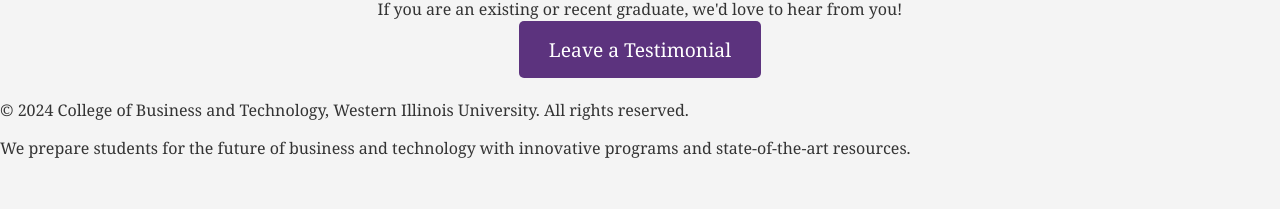
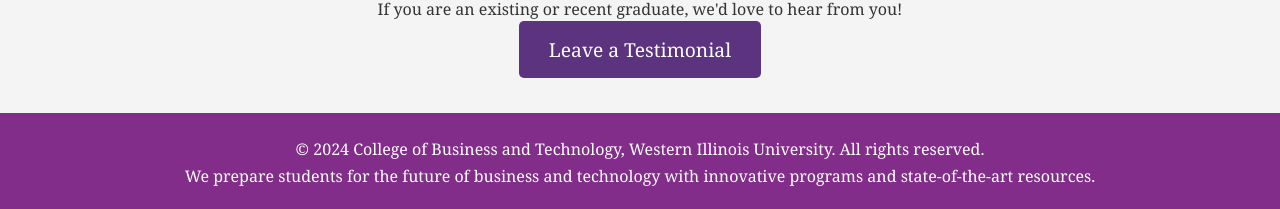
Before and after one commit to Otopxy/cbt, a plain HTML site: page index.html in a window 1280 px wide. Shown: the part 1219-1428 px from the top of the page. Before the commit the page ends 1394 px from the top, so only its background shows below. Drawn offline with Linux system fonts and the light colour scheme.

Commit message:
Update styles.css

```diff
--- a/styles.css
+++ b/styles.css
@@ -1,6 +1,6 @@
 /* General styles */
 body {
-    font-family:Georgia, 'Times New Roman', Times, serif;
+    font-family: Georgia, 'Times New Roman', Times, serif;
     margin: 0;
     padding: 0;
     background-color: #f4f4f4;
@@ -35,6 +35,7 @@ h1 {
     margin-top: 10px;
 }
 
+/* Hero Image */
 .graduation-image-container {
     position: relative;
     width: 100%;
@@ -49,6 +50,7 @@ h1 {
     border-radius: 10px;
     box-shadow: 0 0 15px rgba(0, 0, 0, 0.1);
 }
+
 .marquee {
     background-color: #eeeeee;
     padding: 10px;
@@ -68,7 +70,6 @@ h1 {
     border-radius: 50%;
     margin-right: 10px;
 }
-
 
 /* CTA section */
 .cta-section {
@@ -92,3 +93,17 @@ h1 {
 .cta-button:hover {
     background-color: #120438;
 }
+
+/* Footer styles */
+footer {
+    background-color: #822d8a;  /* Match header color */
+    color: white;
+    padding: 20px;
+    text-align: center;
+    margin-top: 30px;
+}
+
+footer p {
+    margin: 5px 0;
+    font-size: 1rem;
+}
```
